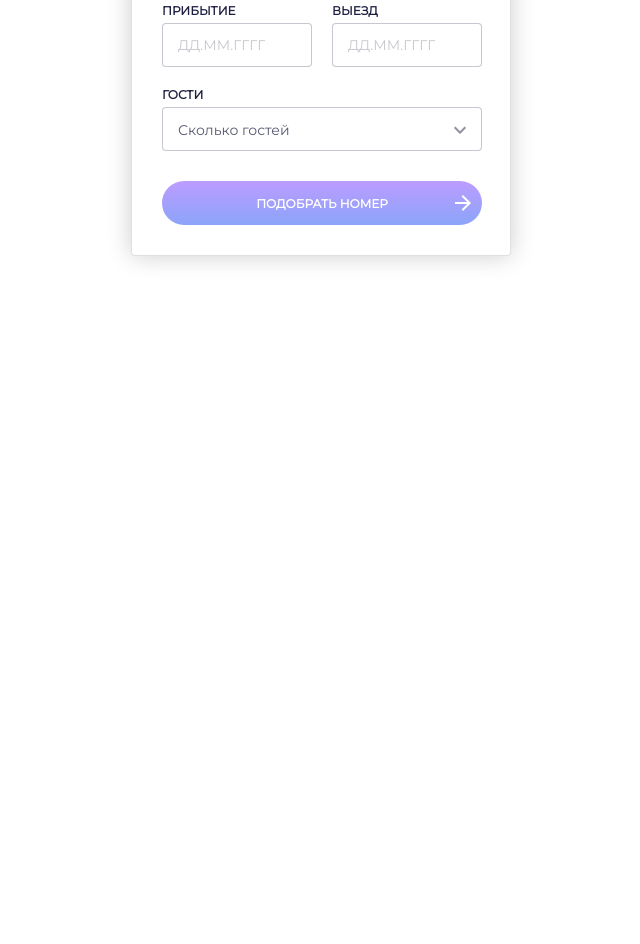
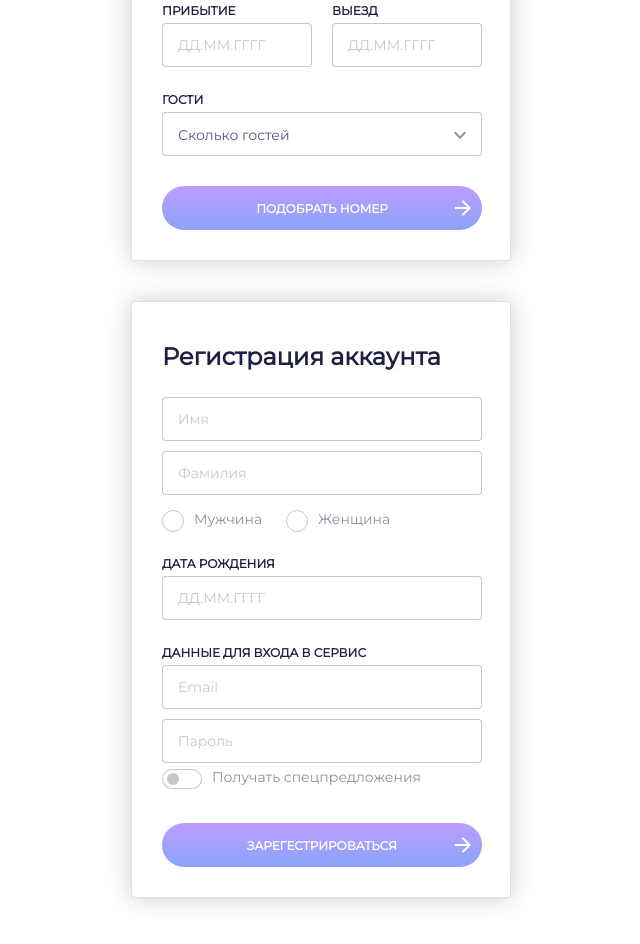
Before and after one commit to GooseRuby/fsd_team-learning, a plain HTML site: page UI-Kit/ui-kit3.html in a window 1280 px wide. Shown: the part 258-1202 px from the top of the page, without its empty margins (9-649 px from the left). Before the commit the page ends 800 px from the top, so only its background shows below. Drawn offline with nearby package versions, Linux system fonts and the light colour scheme.

Commit message:
Создан второй элемент в UI-Kit3

```diff
--- a/UI-Kit/css/style.css
+++ b/UI-Kit/css/style.css
@@ -211,7 +211,7 @@ form {
   margin: 0px;
 }
 
-form input[type="text"] {
+form input[type="text"], form input[type="password"]{
   color: rgba(31, 32, 65, 0.75);
   font-size: 14px;
   height:44px;
@@ -221,6 +221,7 @@ form input[type="text"] {
   border: 1px solid rgba(31, 32, 65, 0.25);
   border-radius: 4px;
   font-family: Montserrat;
+  margin: 5px 0 5px 0;
 }
 
 ::placeholder {
@@ -522,6 +523,7 @@ form input[type="text"].email-sub {
 
 /*ТОГГЛЫ*/
 .switch-lb {
+  font-family: Montserrat;
   color: rgba(31, 32, 65, 0.5);
   font-weight: normal;
   font-size: 14px;
@@ -736,7 +738,7 @@ input:checked + .slider:before {
   color: rgba(31, 32, 65, 0.5);
 }
 
-.pay_button {
+.pay_button, .reg_button {
   position: relative;
   height: 44px;
   width: 320px;
@@ -749,13 +751,20 @@ input:checked + .slider:before {
   font-weight: bold;
   font-size: 12px;
   text-transform: uppercase;
-  margin-top: 30px;
   cursor: pointer;
 
   color: #FFFFFF;
 }
 
-.pay_button img {
+.pay_button {
+    margin-top: 30px;
+}
+
+.reg_button {
+  margin-top: 10px;
+}
+
+.pay_button img, .reg_button img {
   position: absolute;
   top: 13px;
   right: 10px;
@@ -942,18 +951,19 @@ input:checked + .slider:before {
   box-shadow: 0px 0px 25px rgba(0, 0, 0, 0.2);
   border-radius: 4px;
   padding: 40px 30px 30px 30px;
+  margin-bottom: 40px;
 }
 
 .elem-border h1 {
-  margin: 0px;
+  margin: 0 0 20px 0;
   font-style: normal;
   font-weight: bold;
   font-size: 24px;
   line-height: 30px;
 }
 
-.triplet {
-  margin-top: 20px;
+.sexchoose {
+  margin-top: 10px;
 }
 
 .triplet .firstrow {
@@ -961,3 +971,7 @@ input:checked + .slider:before {
   flex-direction: row;
   margin-bottom: 20px;
 }
+
+.regmargin {
+  margin-top: 20px;
+}
--- a/UI-Kit/ui-kit3.html
+++ b/UI-Kit/ui-kit3.html
@@ -71,6 +71,39 @@
       </div>
     </div>
 
+    <div class="elem-border">
+      <h1>Регистрация аккаунта</h1>
+      <form method="post">
+        <input type="text" name="name" placeholder="Имя"></input>
+        <input type="text" name="surname" placeholder="Фамилия"></input>
+        <div class="sexchoose">
+          <input type="radio" class="custom-radio" id="male" name="sex" value="yes">
+          <label class="radio-lb" for="male">Мужчина</label>
+          <input type="radio" class="custom-radio" id="female" name="sex" value="yes">
+          <label class="radio-lb" for="female">Женщина</label><br>
+        </div>
+
+        <div class="regmargin">
+          <label>Дата рождения</label><br>
+          <input type="text" class="date" name="textdate" placeholder=""></input>
+        </div>
+        <div class="regmargin">
+          <label>Данные для входа в сервис</label><br>
+          <input type="text" name="email" placeholder="Email"></input>
+          <input type="password" name="password" placeholder="Пароль"></input>
+          <label class="switch">
+            <input type="checkbox">
+            <span class="slider round"></span>
+          </label><span class="switch-lb">Получать спецпредложения</span></p>
+        </div>
+        <button class="reg_button">Зарегестрироваться<img src="./res/vectors/arrow_forward.svg"></button>
+
+      </form>
+    </div>
+
+
+    <script type="text/javascript" src="scripts/masks.js"></script>
+    <script type="text/javascript" src="scripts/sliders.js"></script>
   </body>
 
 </html>
```
Lines whose indentation alone changed are shown as unchanged.
